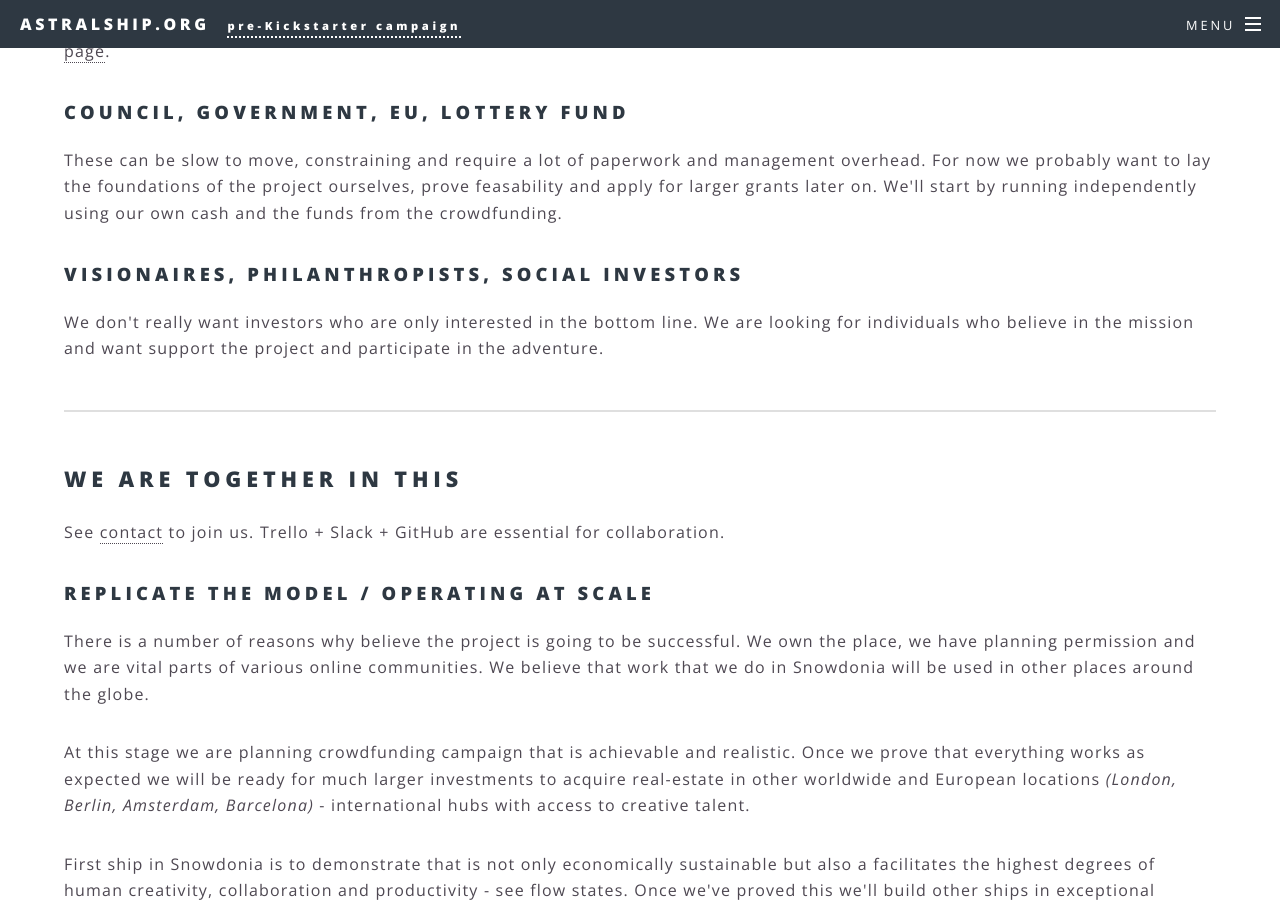
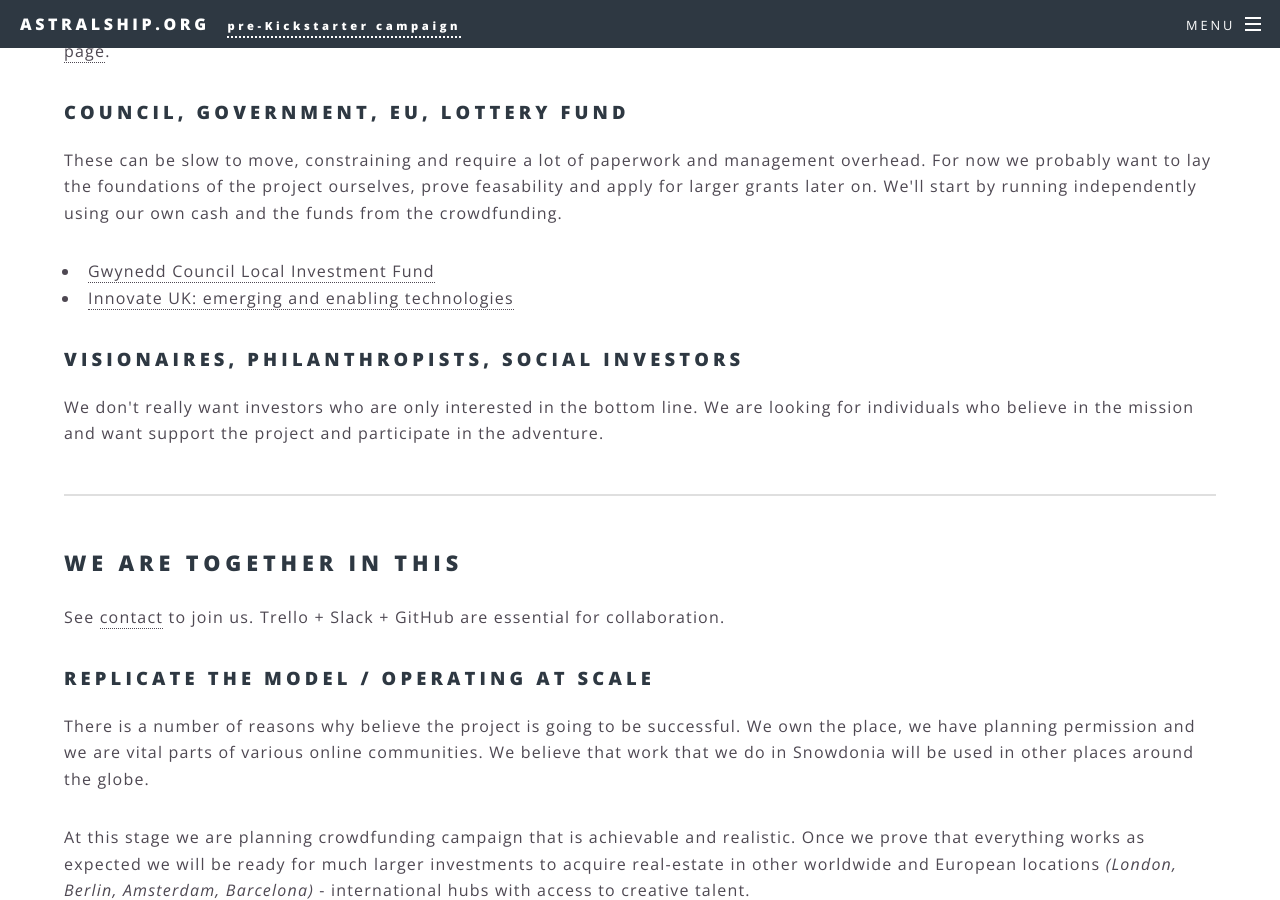
Before and after one commit to astralship/astralship.github.io, a Jekyll site: the page built from investment.html, in a window 1280 px wide and 900 px high, scrolled down 3410 px. Built offline with Jekyll 4.4.1, drawn with Linux system fonts in a browser that asks for light colours; comment, search, counter and statistics services are not loaded.

Commit message:
link to sources of funding

```diff
--- a/investment.html
+++ b/investment.html
@@ -89,6 +89,11 @@ order: 20
 	<h3>Council, Government, EU, Lottery Fund</h3>
 	<p>These can be slow to move, constraining and require a lot of paperwork and management overhead. For now we probably want to lay the foundations of the project ourselves, prove feasability and apply for larger grants later on. We'll start by running independently using our own cash and the funds from the crowdfunding.</p>
 
+	<ul>
+		<li><a href="https://www.gwynedd.llyw.cymru/en/Businesses/Finance,-funding-and-grants/Grants-and-financial-assistance/Local-Investment-Fund.aspx">Gwynedd Council Local Investment Fund</a></li>
+		<li><a href="https://www.gov.uk/government/publications/funding-competition-emerging-enabling-technologies-round-2/competition-brief-emerging-enabling-technologies-round-2">Innovate UK: emerging and enabling technologies</a></li>
+	</ul>
+
 	<h3>Visionaires, Philanthropists, Social Investors</h3>
 	<p>We don't really want investors who are only interested in the bottom line. We are looking for individuals who believe in the mission and want support the project and participate in the adventure.</p>
 
```
